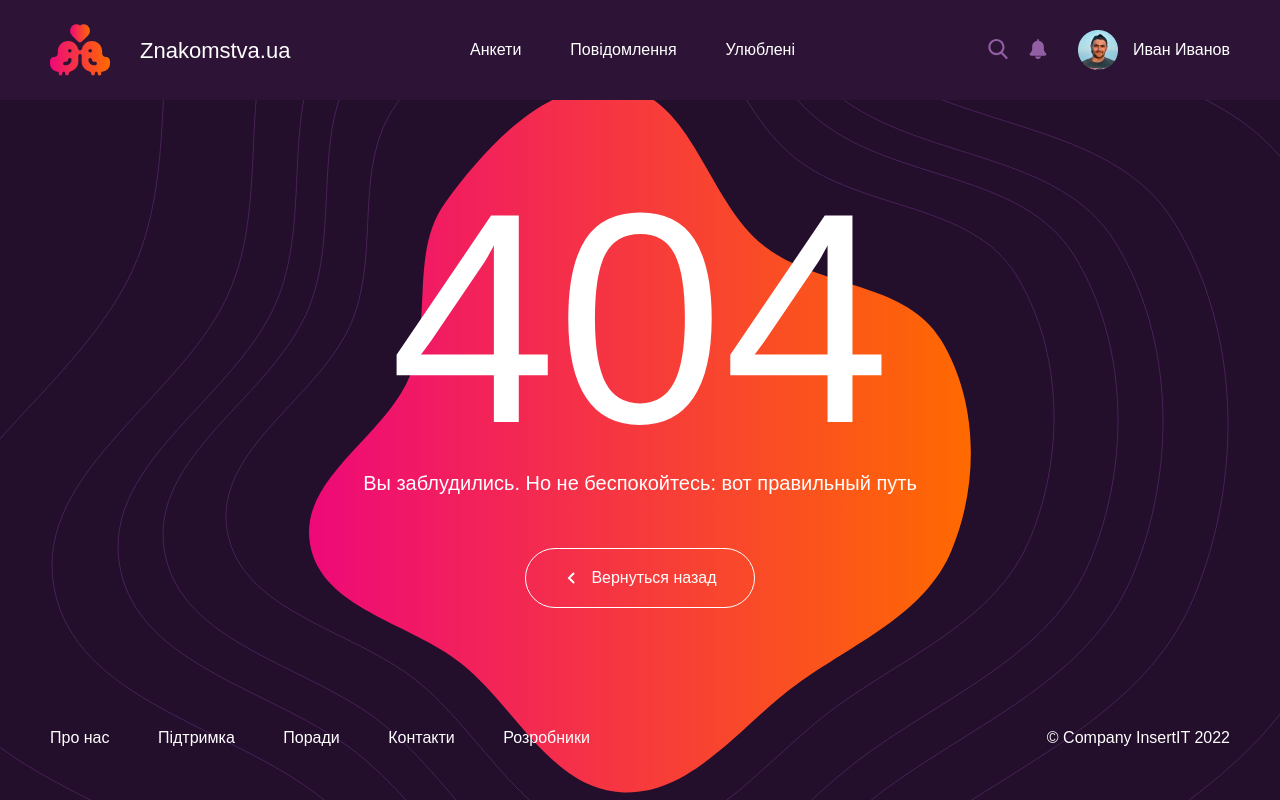
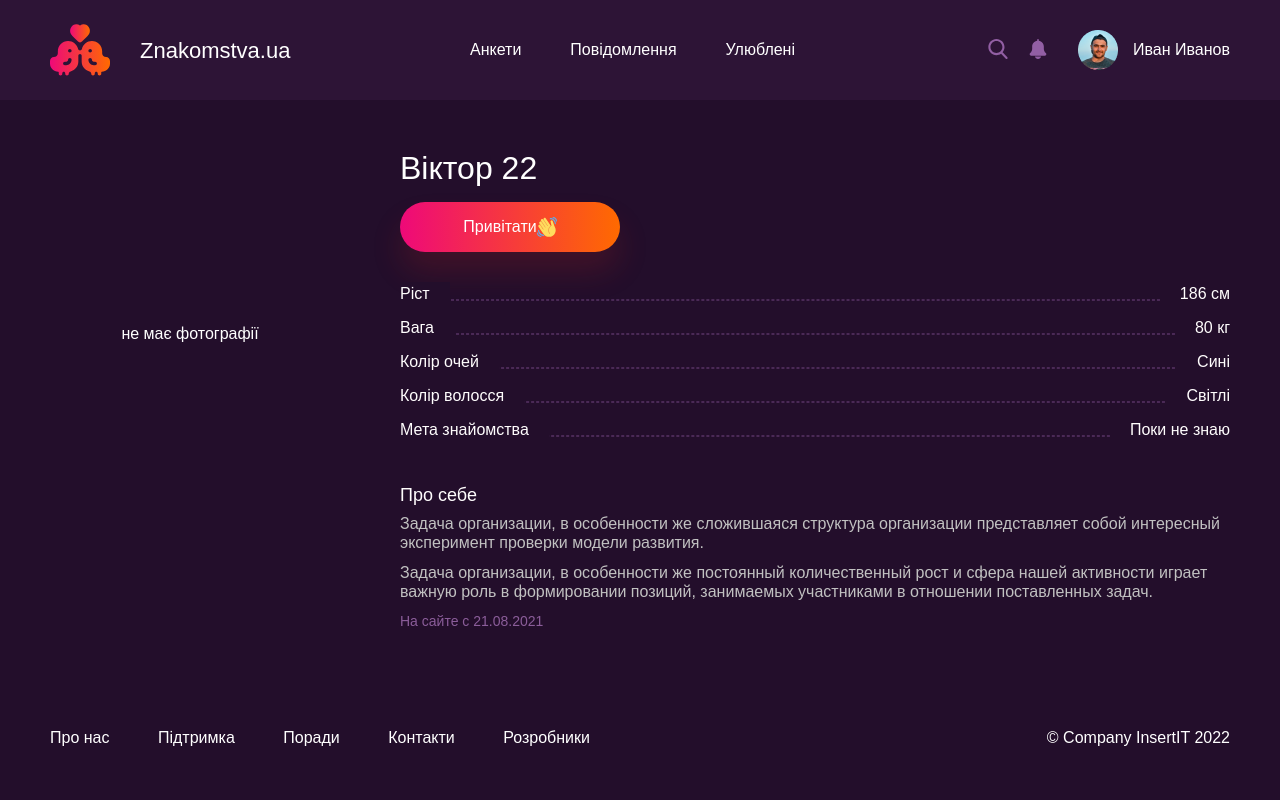
Before and after one commit to Aneckon/Znakomstva, a React (Create React App) app: page /profile/1 in a window 1280 px wide. Before the commit this address had no page. Built offline with nearby package versions, Linux system fonts and the light colour scheme.

Commit message:
Component: userProfile

```diff
--- a/src/App.tsx
+++ b/src/App.tsx
@@ -1,12 +1,19 @@
 import React from 'react';
 import { Routes, Route, useLocation } from 'react-router-dom';
 
-import { Login, Header, Profile, Footer, Main, Advices, AboutUs, NetworkError } from './components';
+import {
+  Login,
+  Header,
+  Profile,
+  Footer,
+  Main,
+  Advices,
+  AboutUs,
+  NetworkError,
+  UserProfile,
+} from './components';
 
 export const App = () => {
-  const location = useLocation();
-  console.log(location);
-
   return (
     <div className="app">
       <Header />
@@ -14,6 +21,7 @@ export const App = () => {
         <Route path="/login" element={<Login />} />
         <Route path="/" element={<Main />} />
         <Route path="/profile" element={<Profile />} />
+        <Route path="/profile/:id" element={<UserProfile />} />
 
         <Route path="/advices" element={<Advices />} />
         <Route path="/about" element={<AboutUs />} />
--- a/src/components/card/card.tsx
+++ b/src/components/card/card.tsx
@@ -8,7 +8,7 @@ export const Card = () => {
   const navigate = useNavigate();
 
   const onNavigateUser = (name: string) => {
-    navigate(`/user/${name}`);
+    navigate(`/profile/${name}`);
   };
 
   return (
--- a/src/components/index.ts
+++ b/src/components/index.ts
@@ -1,7 +1,7 @@
 export * from './login';
 export * from './advices';
 export * from './aboutUs';
-export * from './networkError'
+export * from './networkError';
 
 export * from './header';
 export * from './button';
@@ -13,6 +13,7 @@ export * from './card';
 export * from './profile';
 export * from './profilePhoto';
 export * from './profileForm';
+export * from './userProfile';
 
 export * from './main';
 export * from './swiper';
--- a/src/components/profilePhoto/profilePhoto.tsx
+++ b/src/components/profilePhoto/profilePhoto.tsx
@@ -1,5 +1,6 @@
 import React from 'react';
 import { useDispatch, useSelector } from 'react-redux';
+import { useLocation } from 'react-router-dom';
 
 import { profilePhoto } from '..';
 
@@ -8,6 +9,7 @@ import { setPhoto } from '../../redux/reducer/photo';
 import './profilePhoto.scss';
 
 export const ProfilePhoto = () => {
+  const location = useLocation();
   const dispatch = useDispatch();
   const photoImages = useSelector((state: any) => state.photoReducer.photoList);
 
@@ -30,14 +32,24 @@ export const ProfilePhoto = () => {
 
   return (
     <div className="profile__photo">
-      {profilePhoto.map((item) => (
+      {location.pathname === '/profile' ? (
+        profilePhoto.map((item) => (
           <div key={item.id} className="profile__photo-item">
             <label htmlFor={item.name}>
               <input id={item.name} type="file" onChange={(e) => onChangeAddPhoto(e, item.id)} />
             </label>
             <ProfilePhotoImage id={item.id} />
           </div>
-      ))}
+        ))
+      ) : photoImages.length > 0 ? (
+        photoImages.map((item: any) => (
+          <div key={item.id} className="profile__photo-item">
+            <img src={item.img} alt="" />
+          </div>
+        ))
+      ) : (
+        <div className="profile__photo-item">не має фотографії</div>
+      )}
     </div>
   );
 };
--- /dev/null
+++ b/src/components/userProfile/index.ts
@@ -0,0 +1 @@
+export { UserProfile } from './userProfile';
--- /dev/null
+++ b/src/components/userProfile/userProfile.scss
@@ -0,0 +1,172 @@
+.userProfile {
+  width: 100%;
+  &__wrraper {
+    display: flex;
+    align-items: start;
+    justify-content: space-between;
+
+    @media (max-width: 495px) {
+      flex-direction: column;
+    }
+  }
+  &__content {
+    max-width: calc(100% - 350px);
+    width: 100%;
+
+    @media (max-width: 1200px) {
+      max-width: calc(100% - 300px);
+    }
+    @media (max-width: 1024px) {
+      max-width: calc(100% - 270px);
+    }
+    @media (max-width: 824px) {
+      max-width: calc(100% - 350px);
+    }
+    @media (max-width: 720px) {
+      max-width: calc(100% - 240px);
+    }
+    @media (max-width: 565px) {
+      max-width: calc(100% - 220px);
+    }
+    @media (max-width: 495px) {
+      max-width: 100%;
+    }
+
+    &-title {
+      margin-bottom: 30px;
+      h2 {
+        font-style: normal;
+        font-weight: 500;
+        font-size: 32px;
+        line-height: 150%;
+        color: #ffffff;
+        margin-bottom: 10px;
+
+        @media (max-width: 495px) {
+          font-size: 28px;
+        }
+
+        span {
+          font-style: normal;
+          font-weight: 500;
+          font-size: 32px;
+          line-height: 150%;
+          color: #ffffff;
+          margin-bottom: 10px;
+
+          @media (max-width: 495px) {
+            font-size: 28px;
+          }
+        }
+      }
+
+      .button {
+        width: 220px;
+        height: 50px;
+        margin-left: 0;
+
+        @media (max-width: 425px) {
+          width: 100%;
+        }
+      }
+    }
+    &-list {
+      width: 100%;
+      margin-bottom: 30px;
+
+      li {
+        position: relative;
+        display: flex;
+        align-items: center;
+        justify-content: space-between;
+        padding-bottom: 10px;
+
+        &::after {
+          content: '';
+          position: absolute;
+          left: 0;
+          right: 0;
+          margin: 0 auto;
+          top: 50%;
+          width: 90%;
+          border: 1px dashed #4a2956;
+          z-index: -1;
+        }
+
+        p {
+          font-style: normal;
+          font-weight: 400;
+          font-size: 16px;
+          line-height: 150%;
+          color: #fffdfd;
+          background: #230e2b;
+          padding-right: 20px;
+
+          &:last-child {
+            padding-right: 0;
+            padding-left: 20px;
+          }
+
+          @media (max-width: 720px) {
+            font-size: 14px;
+          }
+          @media (max-width: 565px) {
+            font-size: 12px;
+          }
+          @media (max-width: 495px) {
+            font-size: 14px;
+          }
+        }
+      }
+    }
+    &-about {
+      h3 {
+        font-style: normal;
+        font-weight: 500;
+        font-size: 18px;
+        line-height: 150%;
+        font-feature-settings: 'pnum' on, 'lnum' on;
+        color: #fffdfd;
+        padding-bottom: 5px;
+
+        @media (max-width: 720px) {
+          font-size: 16px;
+        }
+      }
+      p {
+        font-style: normal;
+        font-weight: 400;
+        font-size: 16px;
+        line-height: 120%;
+        color: #c1c1c1;
+        padding-bottom: 10px;
+
+        @media (max-width: 720px) {
+          font-size: 14px;
+        }
+        @media (max-width: 565px) {
+          font-size: 12px;
+        }
+        @media (max-width: 495px) {
+          font-size: 14px;
+        }
+      }
+    }
+    span {
+      font-style: normal;
+      font-weight: 400;
+      font-size: 14px;
+      line-height: 150%;
+      color: #8b5d9a;
+      @media (max-width: 720px) {
+        font-size: 14px;
+      }
+      @media (max-width: 565px) {
+        font-size: 12px;
+      }
+      @media (max-width: 495px) {
+        font-size: 14px;
+      }
+    }
+  }
+}
--- /dev/null
+++ b/src/components/userProfile/userProfile.tsx
@@ -0,0 +1,63 @@
+import React from 'react';
+
+import { ProfilePhoto, Button } from '..';
+
+import './userProfile.scss';
+
+export const UserProfile = () => {
+  return (
+    <div className="userProfile">
+      <div className="container">
+        <div className="userProfile__wrraper">
+          <ProfilePhoto />
+          <div className="userProfile__content">
+            <div className="userProfile__content-title">
+              <h2>
+                Віктор <span>22</span>
+              </h2>
+              <Button className="button">
+                Привітати
+                <img src="/assets/card/default.svg" alt="" />
+              </Button>
+            </div>
+            <ul className="userProfile__content-list">
+              <li>
+                <p>Ріст</p>
+                <p>186 см</p>
+              </li>
+              <li>
+                <p>Вага</p>
+                <p>80 кг</p>
+              </li>
+              <li>
+                <p>Колір очей</p>
+                <p>Сині</p>
+              </li>
+              <li>
+                <p>Колір волосся</p>
+                <p>Світлі</p>
+              </li>
+              <li>
+                <p>Мета знайомства</p>
+                <p>Поки не знаю</p>
+              </li>
+            </ul>
+            <div className="userProfile__content-about">
+              <h3>Про себе</h3>
+              <p>
+                Задача организации, в особенности же сложившаяся структура организации представляет
+                собой интересный эксперимент проверки модели развития.
+              </p>
+              <p>
+                Задача организации, в особенности же постоянный количественный рост и сфера нашей
+                активности играет важную роль в формировании позиций, занимаемых участниками
+                в отношении поставленных задач.
+              </p>
+            </div>
+            <span>На сайте с 21.08.2021</span>
+          </div>
+        </div>
+      </div>
+    </div>
+  );
+};
```
Lines whose indentation alone changed are shown as unchanged.
